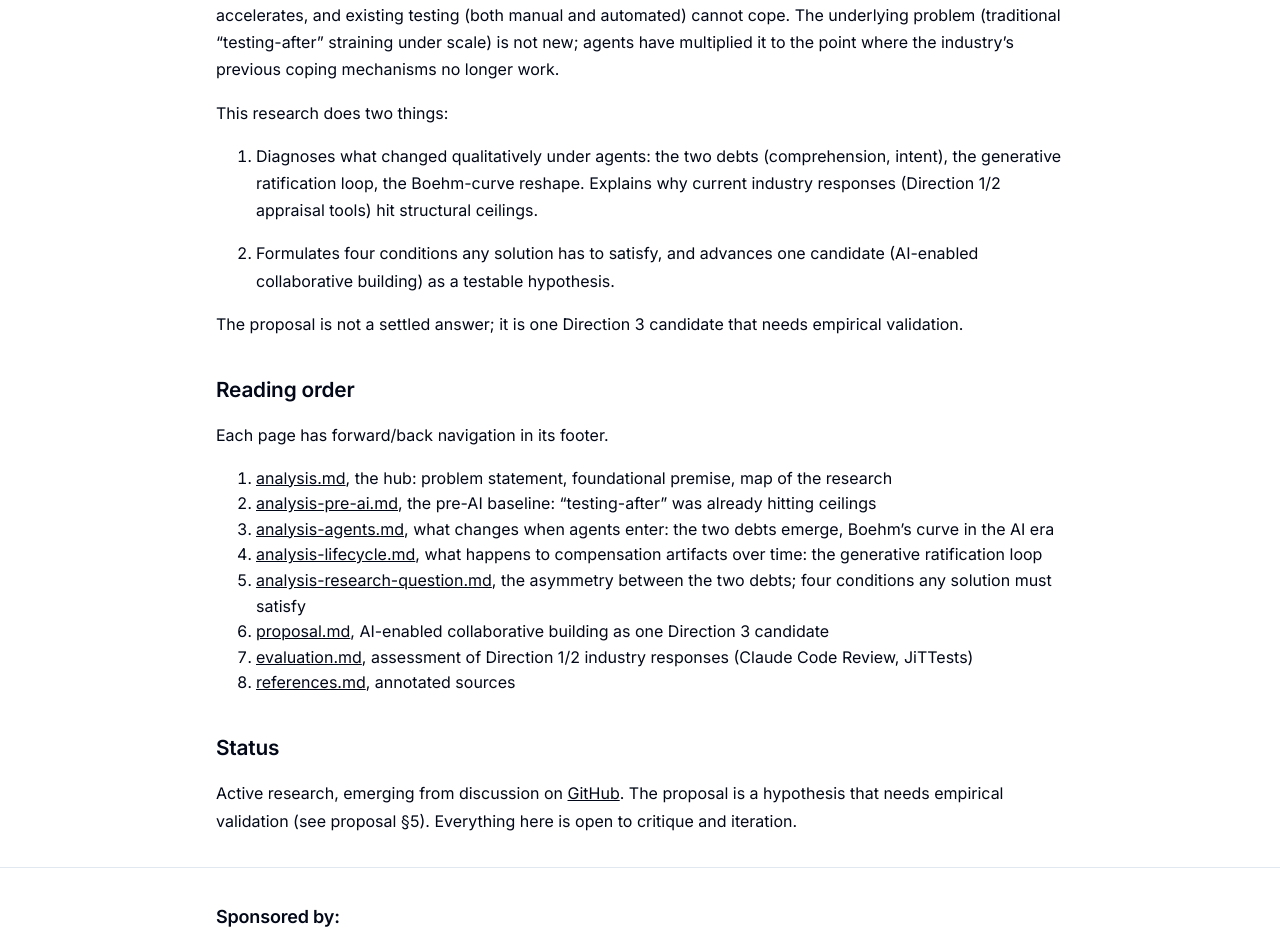
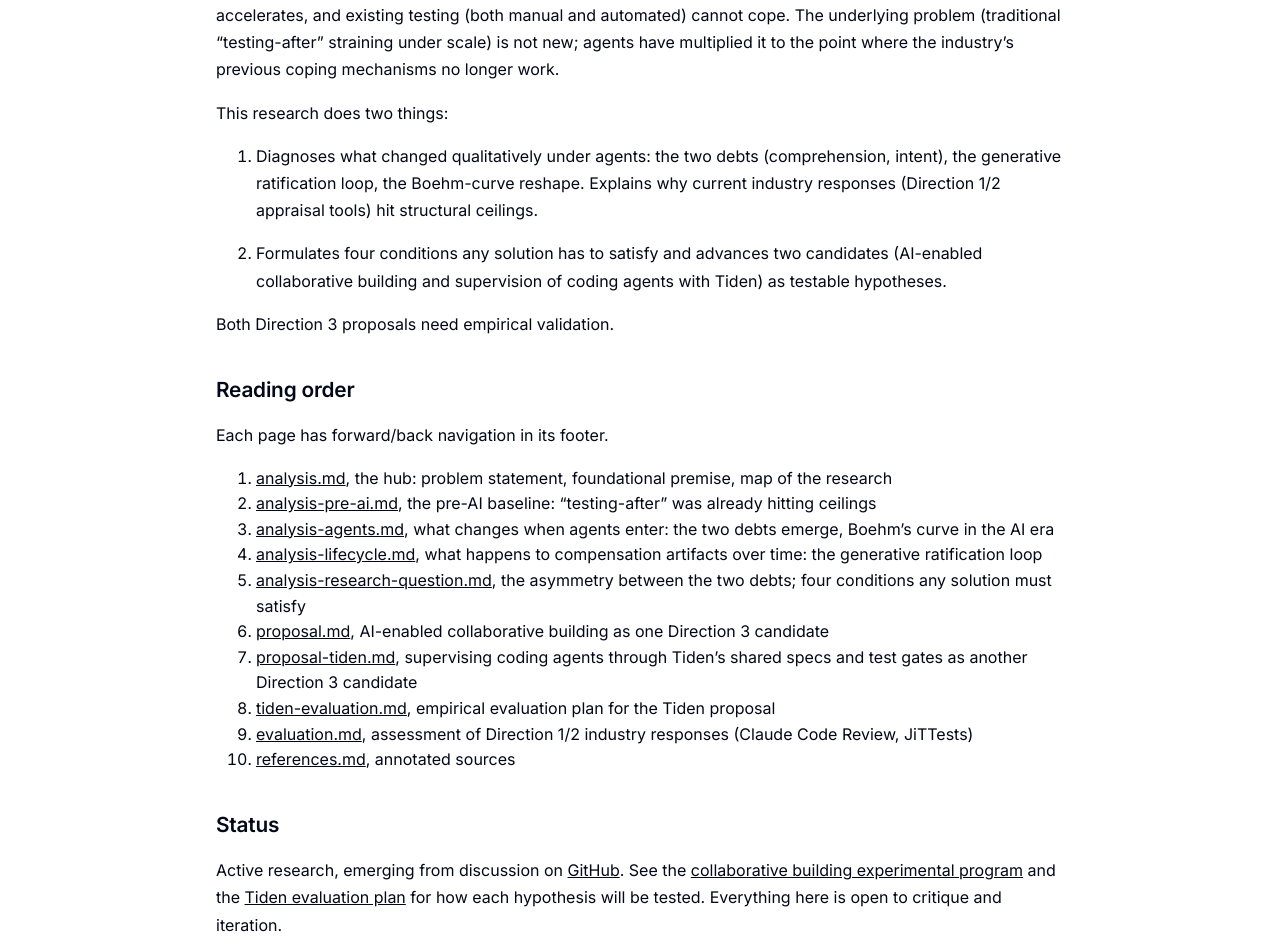
Before and after one commit to BeyondQuality/beyondquality, a Jekyll site: the page built from research/ai-era-testing/README.md, in a window 1280 px wide. Shown: the part 815-1762 px from the top of the page. Built offline with Jekyll 4.4.1, drawn with Linux system fonts in a browser that asks for light colours; our own code applies the rules of GitHub Pages for plain Markdown files.

Commit message:
fixed the links again

```diff
--- a/research/ai-era-testing/README.md
+++ b/research/ai-era-testing/README.md
@@ -14,9 +14,9 @@ This research does two things:
 
 1. Diagnoses what changed qualitatively under agents: the two debts (comprehension, intent), the generative ratification loop, the Boehm-curve reshape. Explains why current industry responses (Direction 1/2 appraisal tools) hit structural ceilings.
 
-2. Formulates four conditions any solution has to satisfy, and advances one candidate (AI-enabled collaborative building) as a testable hypothesis.
+2. Formulates four conditions any solution has to satisfy and advances two candidates (AI-enabled collaborative building and supervision of coding agents with Tiden) as testable hypotheses.
 
-The proposal is not a settled answer; it is one Direction 3 candidate that needs empirical validation.
+Both Direction 3 proposals need empirical validation.
 
 ## Reading order
 
@@ -28,9 +28,11 @@ Each page has forward/back navigation in its footer.
 4. [analysis-lifecycle.md](analysis-lifecycle.md), what happens to compensation artifacts over time: the generative ratification loop
 5. [analysis-research-question.md](analysis-research-question.md), the asymmetry between the two debts; four conditions any solution must satisfy
 6. [proposal.md](proposal.md), AI-enabled collaborative building as one Direction 3 candidate
-7. [evaluation.md](evaluation.md), assessment of Direction 1/2 industry responses (Claude Code Review, JiTTests)
-8. [references.md](references.md), annotated sources
+7. [proposal-tiden.md](proposal-tiden.md), supervising coding agents through Tiden's shared specs and test gates as another Direction 3 candidate
+8. [tiden-evaluation.md](tiden-evaluation.md), empirical evaluation plan for the Tiden proposal
+9. [evaluation.md](evaluation.md), assessment of Direction 1/2 industry responses (Claude Code Review, JiTTests)
+10. [references.md](references.md), annotated sources
 
 ## Status
 
-Active research, emerging from discussion on [GitHub](https://github.com/BeyondQuality/beyondquality/discussions/28). The proposal is a hypothesis that needs empirical validation (see proposal §5). Everything here is open to critique and iteration.
+Active research, emerging from discussion on [GitHub](https://github.com/BeyondQuality/beyondquality/discussions/28). See the [collaborative building experimental program](proposal.md#5-experimental-program) and the [Tiden evaluation plan](tiden-evaluation.md) for how each hypothesis will be tested. Everything here is open to critique and iteration.
```
Also changed, not shown: research/ai-era-testing/analysis.md (+2 -0 lines), research/ai-era-testing/evaluation.md (+1 -1 lines), research/ai-era-testing/proposal.md (+1 -1 lines).
